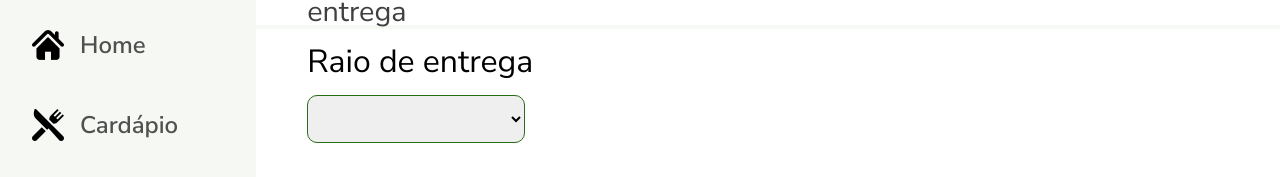
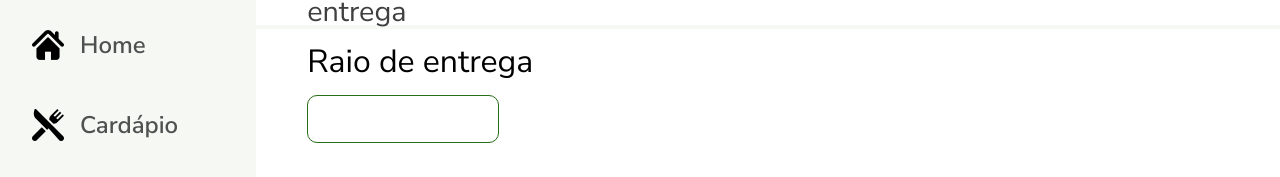
Before and after one commit to Xul14/SaveEats-Web, a React (Vite) app: page /menu/areas-entrega in a window 1280 px wide. Shown: the part 95-272 px from the top of the page. Built offline with nearby package versions, Linux system fonts and the light colour scheme; no server answers.

Commit message:
Editando raio de entrega

```diff
--- a/src/components/ModalFreteAreaEntrega/ModalFreteAreaEntrega.jsx
+++ b/src/components/ModalFreteAreaEntrega/ModalFreteAreaEntrega.jsx
@@ -39,18 +39,35 @@ export function ModalFreteAreaEntrega({ isOpenModal, setModalOpenModalAreaEntreg
     }, [AreaEntregaEmEdicao]);
 
 
+    // useEffect(() => {
+    //     async function getRaioEntrega(idRestaurante) {
+    //         try {
+    //             const response = await axios.get(`http://localhost:8080/v1/saveeats/restaurante/raio-entrega/idRestaurante/${idRestaurante}`)
+    //             const responseData = response.data.raio_entrega_do_restaurante
+    //             setRaioEntrega(responseData)
+    //         } catch (error) {
+    //             console.error('Erro ao obter dados da API:', error)
+    //         }
+    //     }
+    //     getRaioEntrega(idRestaurante)
+    // }, [])
+
     useEffect(() => {
-        async function getRaioEntrega(idRestaurante) {
+        async function areaEntregaData() {
             try {
-                const response = await axios.get(`http://localhost:8080/v1/saveeats/restaurante/raio-entrega/idRestaurante/${idRestaurante}`)
-                const responseData = response.data.raio_entrega_do_restaurante
-                setRaioEntrega(responseData)
+                const areaEntregaResponse = await axios.get(`http://localhost:8080/v1/saveeats/restaurante/frete-area-entrega/idRestaurante/${idRestaurante}`);
+                const areaEntregaData = areaEntregaResponse.data.frete_area_entrega_do_restaurante;
+
+                if (areaEntregaData[0] && areaEntregaData[0].raio_entrega) {
+                    setRaioEntrega(areaEntregaData[0].raio_entrega);
+                }
             } catch (error) {
-                console.error('Erro ao obter dados da API:', error)
+                console.error('Erro ao obter dados da API:', error);
             }
         }
-        getRaioEntrega(idRestaurante)
-    }, [])
+
+        areaEntregaData();
+    }, []);
 
     const raio = raioEntrega && raioEntrega.length > 0 ? raioEntrega[0].raio_entrega : 1;
     // const taxaFormatada = taxa.replace(',', '.');
@@ -87,7 +104,7 @@ export function ModalFreteAreaEntrega({ isOpenModal, setModalOpenModalAreaEntreg
                     setModalOpenModalAreaEntrega(false)
                     setIsEditing(false)
                 } else {
-                    console.error("Falha ao editar o produto.");
+                    console.error("Falha ao editar.");
                     console.log(response)
                 }
 
--- a/src/pages/Menu/AreasEntregaPage/AreasEntregaPage.css
+++ b/src/pages/Menu/AreasEntregaPage/AreasEntregaPage.css
@@ -32,13 +32,14 @@
 }
 
 .input-area-entrega {
-    width: 17vw;
+    width: 15vw;
     height: 6vh;
     border: none;
     border-radius: 10px;
-    font-size: 1.2rem;
+    font-size: 1.5rem;
     border: 1px solid #276D15;
     padding-left: 1vw;
+    text-align: center;
 }
 
 .container-taxas-tempo {
--- a/src/pages/Menu/AreasEntregaPage/AreasEntregaPage.jsx
+++ b/src/pages/Menu/AreasEntregaPage/AreasEntregaPage.jsx
@@ -20,12 +20,18 @@ export function AreasEntregaPage() {
 
     const [areaEntrega, setAreaEntrega] = useState([]);
     const [openModal, setOpenModal] = useState(false)
+    const [raioEntrega, setRaioEntrega] = useState('')
 
     useEffect(() => {
         async function areaEntregaData() {
             try {
                 const areaEntregaResponse = await axios.get(`http://localhost:8080/v1/saveeats/restaurante/frete-area-entrega/idRestaurante/${idRestaurante}`);
                 const areaEntregaData = areaEntregaResponse.data.frete_area_entrega_do_restaurante;
+
+                if (areaEntregaData[0] && areaEntregaData[0].raio_entrega) {
+                    setRaioEntrega(areaEntregaData[0].raio_entrega);
+                }
+                console.log(areaEntregaData);
                 setAreaEntrega(areaEntregaData)
             } catch (error) {
                 console.error('Erro ao obter dados da API:', error);
@@ -70,6 +76,35 @@ export function AreasEntregaPage() {
         });
     };
 
+    const atualizarRaioEntrega = {
+        id_restaurante: idRestaurante,
+        raio_entrega: raioEntrega
+    }
+
+    const atualizarDados = async () => {
+        try {
+            const response = await axios.put("http://localhost:8080/v1/saveeats/restaurante/raio-entrega", atualizarRaioEntrega)
+
+            if (response.status === 200) {
+                console.log("Raio de Entrega editado com sucesso");
+                console.log(response);
+                console.log(atualizarRaioEntrega);
+            } else {
+                console.error("Falha ao editar.");
+                console.log(response)
+            }
+
+        } catch (error) {
+            console.error("Erro ao editar:", error);
+        }
+    };
+
+    const handleKeyPress = (event) => {
+        if (event.key === 'Enter') {
+            atualizarDados();
+        }
+    };
+
     return (
 
         <div>
@@ -90,11 +125,13 @@ export function AreasEntregaPage() {
 
                         <span className="text-input-area-entrega">Raio de entrega</span>
 
-                        <select name="Categoria" className="input-area-entrega">
-                            <option></option>
-                            <option>teste</option>
-                            <option>teste</option>
-                        </select>
+                        <input
+                            type="text"
+                            className="input-area-entrega"
+                            onKeyUp={handleKeyPress}
+                            value={raioEntrega}
+                            onChange={(event) => setRaioEntrega(event.target.value)}
+                        />
 
                     </div>
 
```
